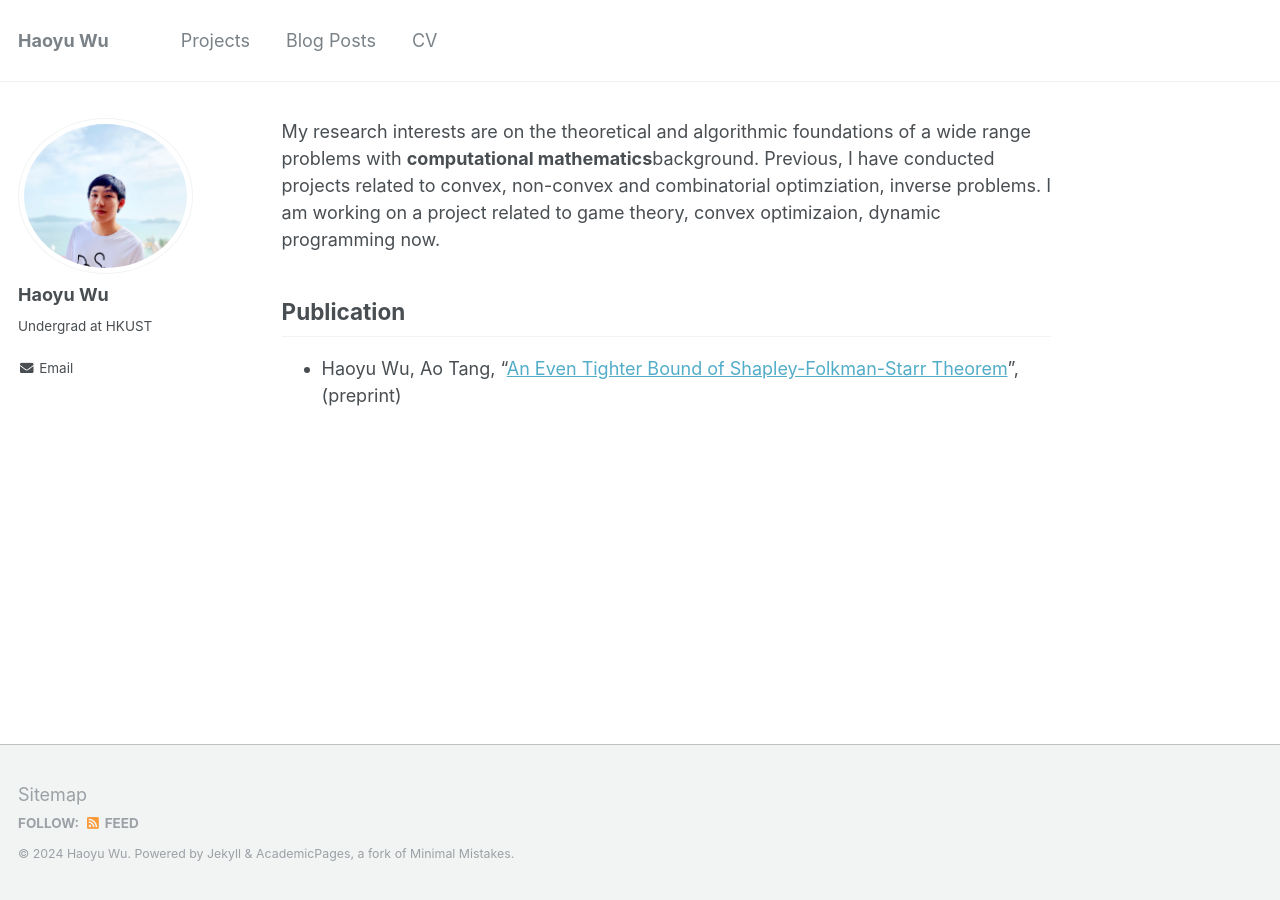
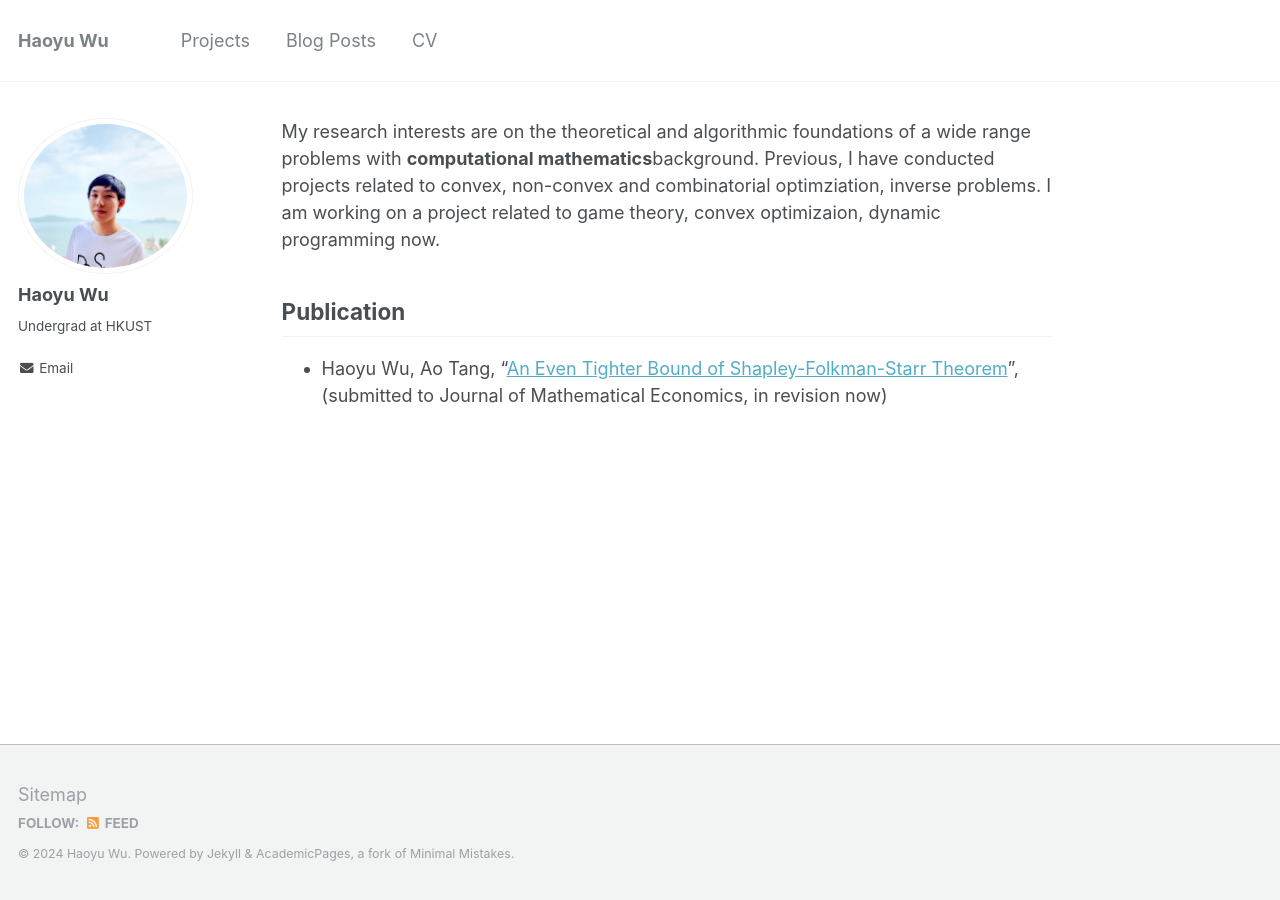
Before and after one commit to haoyuwu02/haoyuwu02.github.io, a Jekyll site: the page built from _pages/about.md, in a window 1280 px wide. Built offline with Jekyll 4.4.1, drawn with Linux system fonts in a browser that asks for light colours.

Commit message:
update of pub

```diff
--- a/_pages/about.md
+++ b/_pages/about.md
@@ -11,7 +11,7 @@ My research interests are on the theoretical and algorithmic foundations of a wi
 
 ## Publication
 
-- Haoyu Wu, Ao Tang, "[An Even Tighter Bound of Shapley-Folkman-Starr Theorem](./files/SF_Lemma.pdf)", (preprint)
+- Haoyu Wu, Ao Tang, "[An Even Tighter Bound of Shapley-Folkman-Starr Theorem](./files/SF_Lemma.pdf)", (submitted to Journal of Mathematical Economics, in revision now)
 
 <!-- ## Working Project
 
```
